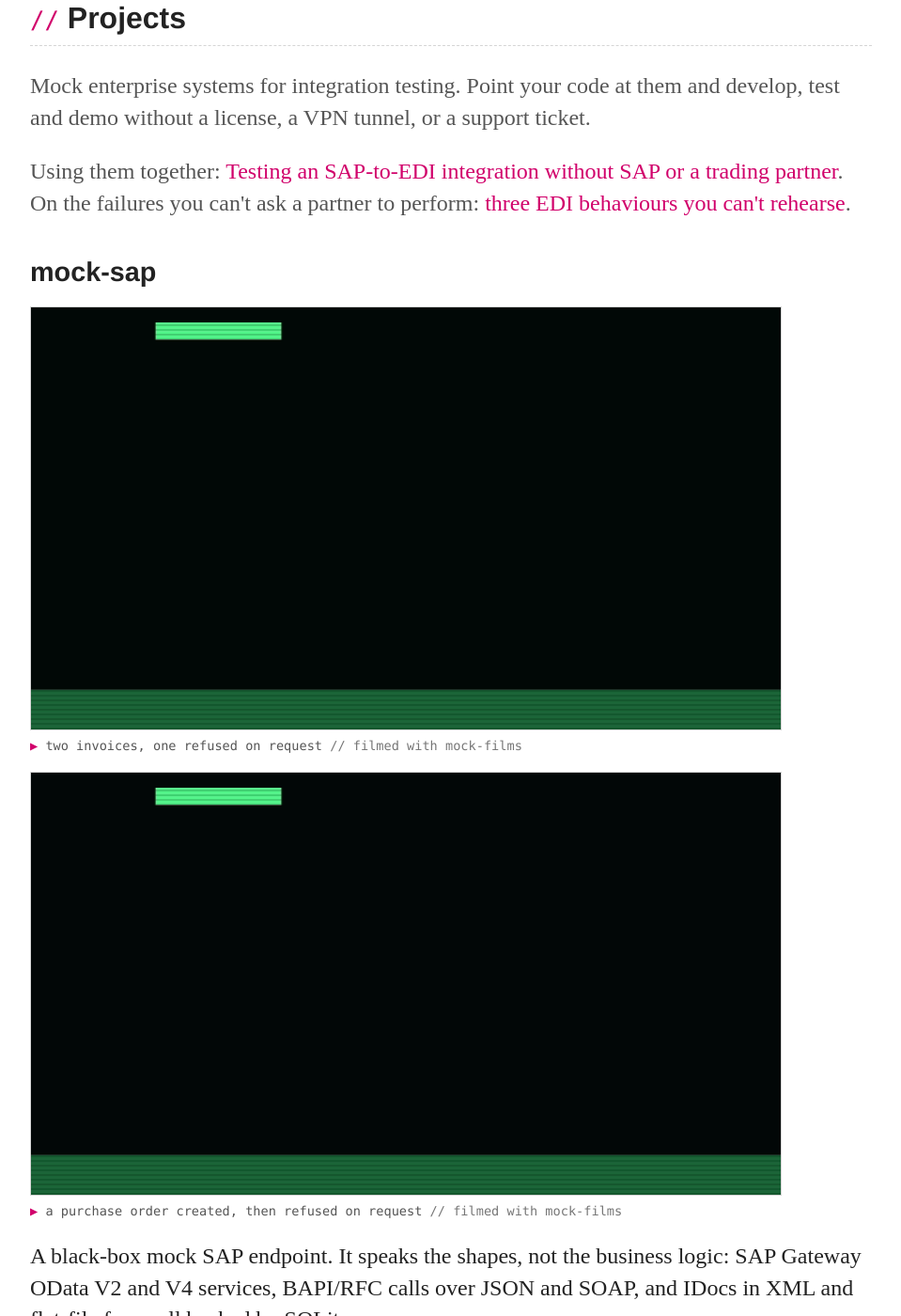
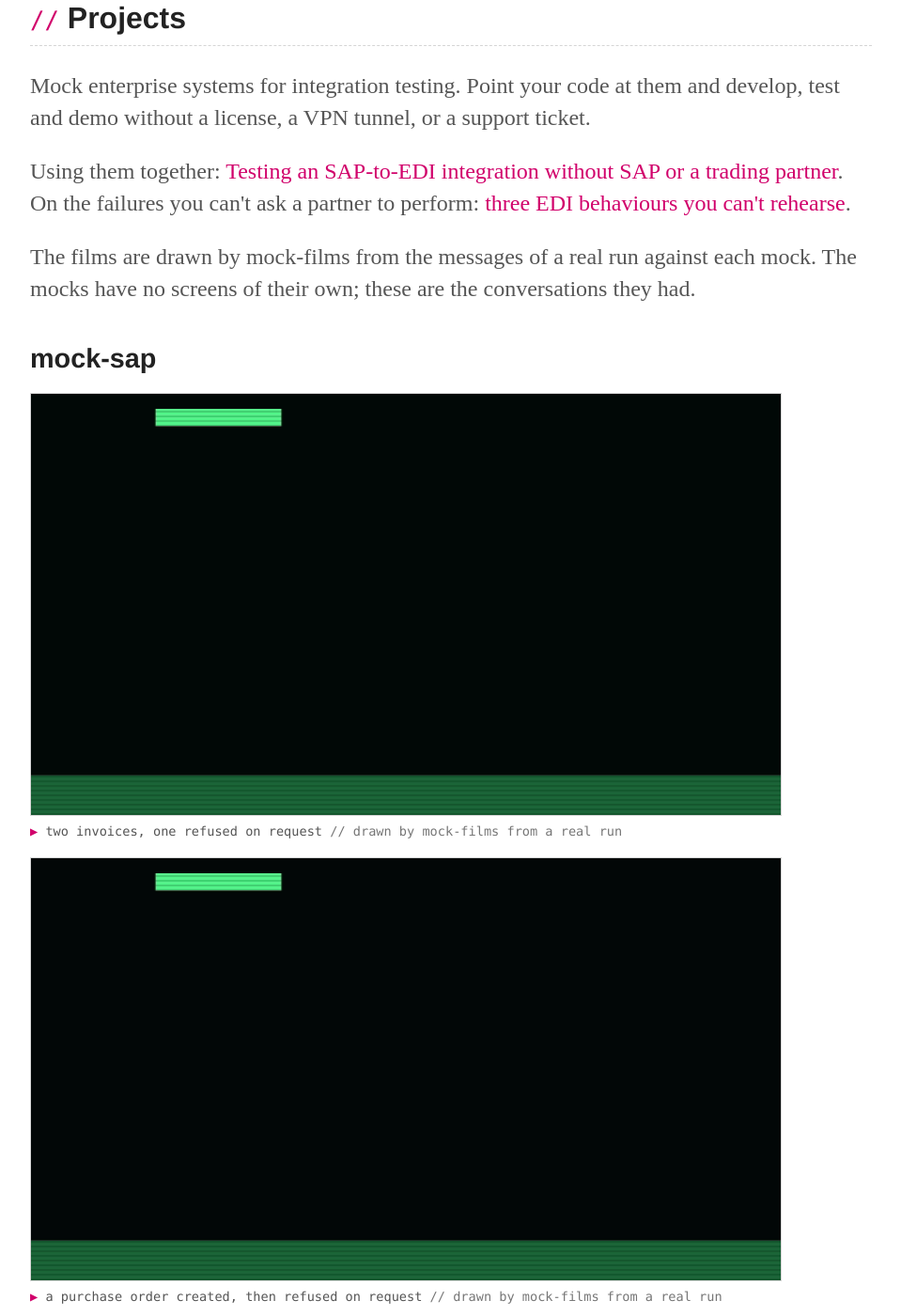
Before and after one commit to rseufert/rseufert.github.io, a Jekyll site: the page built from index.html, in a window 1280 px wide and 1400 px high, scrolled down 976 px. Shown: the whole window at 94% size, without its empty margins (160-1119 px from the left). Built offline with Jekyll 4.4.1, drawn with Linux system fonts in a browser that asks for light colours; some of the changed text lies outside the part shown.

Commit message:
Projects page: say the films are drawn from real runs, not screenshots
The mocks are headless HTTP services with nothing to screenshot. A line in
the projects intro says what the films are: drawn by mock-films from the
messages of a real run against each mock. The tag under each caption changes
from "filmed with mock-films" to "drawn by mock-films from a real run".
mock-films is private, so the name is not a link.

sync_films keeps the tag in one constant, which it matches when it updates a
caption and writes when it adds a film.

Co-Authored-By: Claude Opus 5.5 <noreply@anthropic.com>
Claude-Session: https://claude.ai/code/session_015RDTBgG3oYVSZTAaz1gNwq

```diff
--- a/index.html
+++ b/index.html
@@ -15,6 +15,7 @@ title: Rick Seufert
 	<h2>Projects</h2>
 	<p class="lede">Mock enterprise systems for integration testing. Point your code at them and develop, test and demo without a license, a VPN tunnel, or a support ticket.</p>
 	<p class="lede">Using them together: <a href="/blog/2026/09/24/testing-an-sap-to-edi-integration">Testing an SAP-to-EDI integration without SAP or a trading partner</a>. On the failures you can't ask a partner to perform: <a href="/blog/2026/09/25/three-edi-behaviours-you-cannot-rehearse">three EDI behaviours you can't rehearse</a>.</p>
+	<p class="lede">The films are drawn by mock-films from the messages of a real run against each mock. The mocks have no screens of their own; these are the conversations they had.</p>
 
 	<div class="project">
 		<h3><a href="https://github.com/rseufert/mock-sap">mock-sap</a></h3>
@@ -23,14 +24,14 @@ title: Rick Seufert
 				<source media="(prefers-reduced-motion: reduce)" srcset="/blog/sap_invoices.png">
 				<img src="/blog/sap_invoices.gif" width="800" height="450" alt="Two supplier invoices are sent to mock-sap as INVOIC IDocs for one purchase order. The first posts and leaves EUR 1190.00 payable. The second is refused with status 51, &quot;Posting period 10 2026 is not open&quot;. The capture script told the mock to refuse it; mock-sap itself does not check posting periods.">
 			</picture>
-			<figcaption>two invoices, one refused on request <span>filmed with mock-films</span></figcaption>
+			<figcaption>two invoices, one refused on request <span>drawn by mock-films from a real run</span></figcaption>
 		</figure>
 		<figure class="film">
 			<picture>
 				<source media="(prefers-reduced-motion: reduce)" srcset="/blog/sap_bapi.png">
 				<img src="/blog/sap_bapi.gif" width="800" height="450" loading="lazy" alt="A client asks mock-sap to create a purchase order with BAPI_PO_CREATE1 and then commits it. Each call is answered by a RETURN, the first carrying the new order's number. The same create is then refused with message E SR 000. The capture script posted the rule that told the mock to refuse it.">
 			</picture>
-			<figcaption>a purchase order created, then refused on request <span>filmed with mock-films</span></figcaption>
+			<figcaption>a purchase order created, then refused on request <span>drawn by mock-films from a real run</span></figcaption>
 		</figure>
 		<p>A black-box mock SAP endpoint. It speaks the shapes, not the business logic: SAP Gateway OData V2 and V4 services, BAPI/RFC calls over JSON and SOAP, and IDocs in XML and flat-file form, all backed by SQLite.</p>
 		<ul class="features">
@@ -54,14 +55,14 @@ curl "http://127.0.0.1:8000/sap/opu/odata/sap/API_SALES_ORDER_SRV/A_SalesOrder?\
 				<source media="(prefers-reduced-motion: reduce)" srcset="/blog/edi_overshipped.png">
 				<img src="/blog/edi_overshipped.gif" width="800" height="450" loading="lazy" alt="mock-edi sends a purchase order, and the seller answers with an order response, a despatch advice and an invoice, each of which the mock acknowledges. The mock reports two problems on the despatch advice: 130 shipped against 100 confirmed and 100 ordered. The seller's documents were sent by the capture script.">
 			</picture>
-			<figcaption>an order that ships too much <span>filmed with mock-films</span></figcaption>
+			<figcaption>an order that ships too much <span>drawn by mock-films from a real run</span></figcaption>
 		</figure>
 		<figure class="film">
 			<picture>
 				<source media="(prefers-reduced-motion: reduce)" srcset="/blog/edi_waits.png">
 				<img src="/blog/edi_waits.gif" width="800" height="450" loading="lazy" alt="ACME's order reaches mock-edi, which answers at once and records two promises, a despatch due in an hour and an invoice due in two. The capture set those delays and moves the clock an hour at a time, and each promise fills in when its work appears.">
 			</picture>
-			<figcaption>an order that waits for the clock <span>filmed with mock-films</span></figcaption>
+			<figcaption>an order that waits for the clock <span>drawn by mock-films from a real run</span></figcaption>
 		</figure>
 		<p>A mock EDI trading partner. Not an EDI library or an AS2 server, but the thing on the other end. Send it an 850 and it answers with a 997, an 855, an 856 and an 810. Send it EDIFACT <code>ORDERS</code> and you get <code>CONTRL</code>, <code>ORDRSP</code>, <code>DESADV</code> and <code>INVOIC</code>.</p>
 <pre><code>   you ──850──▶  mock-edi
@@ -91,7 +92,7 @@ curl -X POST --data-binary @order.edi http://127.0.0.1:8080/edi</code></pre>
 				<source media="(prefers-reduced-motion: reduce)" srcset="/blog/bank_four_payments_film.png">
 				<img src="/blog/bank_four_payments_film.gif" width="800" height="450" loading="lazy" alt="ACME sends mock-bank a file of four payments, and the bank's status report rejects two, giving a reason for each. The capture then advances the bank's clock twice: the other two payments are booked and reported in a debit notification, and then in a statement. The rejected two appear in neither.">
 			</picture>
-			<figcaption>a payment file, half of it rejected <span>filmed with mock-films</span></figcaption>
+			<figcaption>a payment file, half of it rejected <span>drawn by mock-films from a real run</span></figcaption>
 		</figure>
 		<p>A mock bank that speaks ISO 20022 and NACHA, over HTTP and over a drop folder, so you can test a payment integration without a bank, a test IBAN, or six weeks of onboarding. It is not a ledger and not a payment provider: it holds four accounts, moves balances in minor units, and refuses by name anything it does not implement.</p>
 <pre><code>   you ──pain.001──▶  mock-bank
```
Also changed, not shown: tools/sync_films.py (+4 -3 lines).
